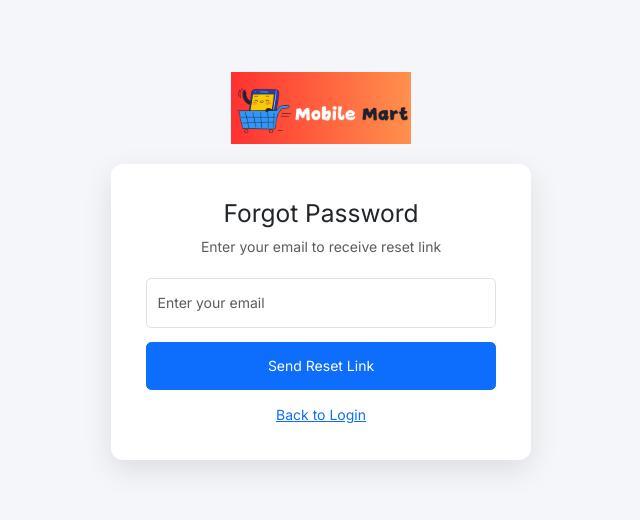
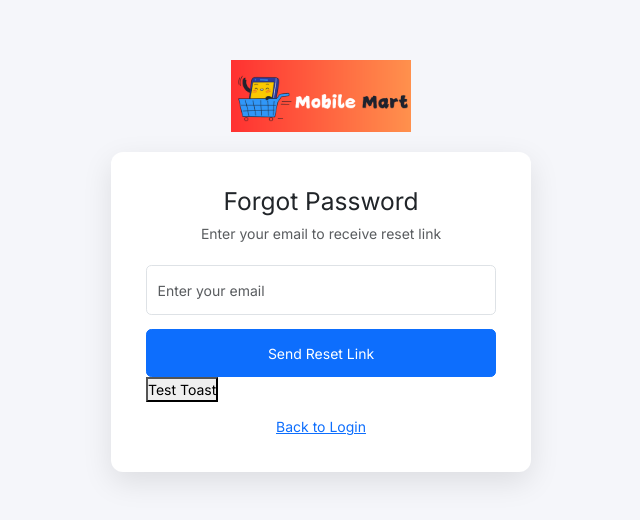
Before and after one commit to Gokul1234678/mobile-mart, a React (Vite) app in the folder frontend/: page /forgot-password in a window 1280 px wide. Shown: the part 134-654 px from the top of the page, without its empty margins (319-959 px from the left). Built offline with nearby package versions, Linux system fonts and the light colour scheme; no server answers.

Commit message:
bug fixed

```diff
--- a/frontend/src/pages/ForgotPassword.jsx
+++ b/frontend/src/pages/ForgotPassword.jsx
@@ -31,6 +31,7 @@ const ForgotPassword = () => {
       );
 
       // toast.success(data.message);
+      // why this toast is not showing? Because in server.js, we are sending the same message for both success and error cases ("Test email sent successfully"), so the frontend always receives a success message even when email sending fails. To fix this, we need to send different messages for success and error cases in server.js. For example, in the catch block of the forgot-password route, we can send a different error message like "Failed to send reset link. Please try again later." This way, the frontend can show the appropriate toast notification based on the response from the backend.
       toast.success(
         "Reset link sent successfully. Please check your email."
       );
@@ -38,6 +39,7 @@ const ForgotPassword = () => {
       setEmail("");
 
       // optional redirect
+      // why redirect after 2.5 seconds? Because we want to give the user some time to read the success message before navigating them back to the login page. If we navigate immediately, they might miss the toast notification. By adding a short delay, we ensure that they see the confirmation that the reset link was sent before being redirected to the login page.
       setTimeout(() => {
         navigate("/login");
       }, 2500);
@@ -84,6 +86,13 @@ const ForgotPassword = () => {
           >
             {loading ? "Sending..." : "Send Reset Link"}
           </button>
+          <button
+  onClick={() =>
+    toast.success("Toast is working")
+  }
+>
+  Test Toast
+</button>
 
         </form>
 
```
